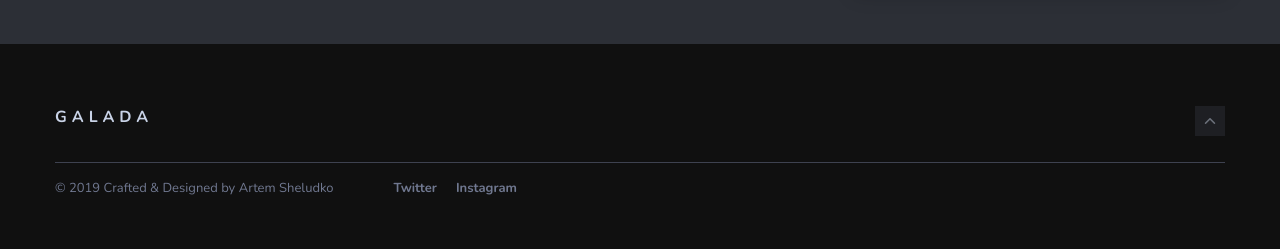
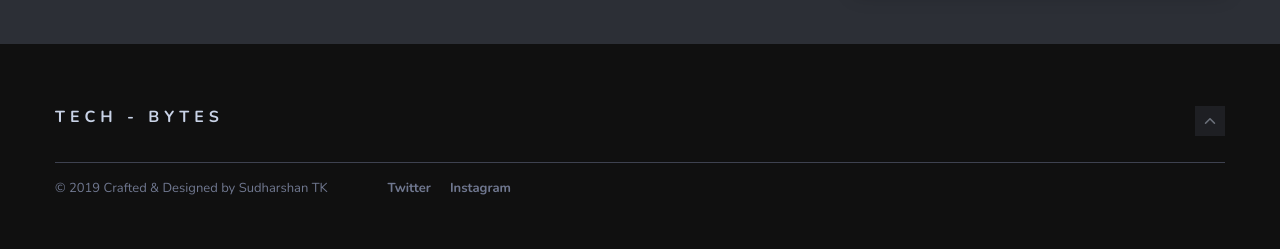
Before and after one commit to tks18/gadgets-dopetrope, a Jekyll site: the page built from index.html, in a window 1280 px wide. Shown: the part 1126-1375 px from the top of the page. Built offline with Jekyll 4.4.1, drawn with Linux system fonts in a browser that asks for light colours; nearby versions of some CDN libraries; the list of posts is cut into pages by our own code.

Commit message:
Update footer.html

```diff
--- a/_includes/footer.html
+++ b/_includes/footer.html
@@ -4,13 +4,13 @@
       <div class="col col-12">
         <div class="footer-top">
           <h2 class="logo-title">
-            <a href="{{site.baseurl}}/" class="logo-text">Galada</a>
+            <a href="{{site.baseurl}}/" class="logo-text">Tech - Bytes</a>
           </h2>
           <div class="top"><i class="ion ion-ios-arrow-up"></i></div>
         </div>
         <div class="footer-bottom">
           <div class="copyright">
-            <p>&copy; {{site.time | date: '%Y'}} Crafted & Designed by <a href="https://github.com/artemsheludko">Artem Sheludko</a></p>
+            <p>&copy; {{site.time | date: '%Y'}} Crafted & Designed by <a href="https://github.com/tks18">Sudharshan TK</a></p>
           </div>
           <div class="footer-social">
             <ul class="list-reset">
```
